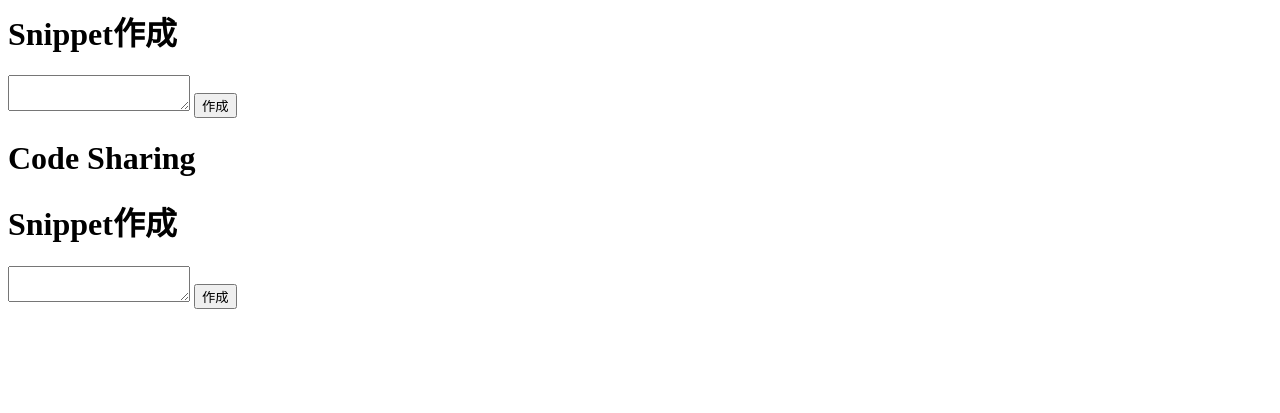
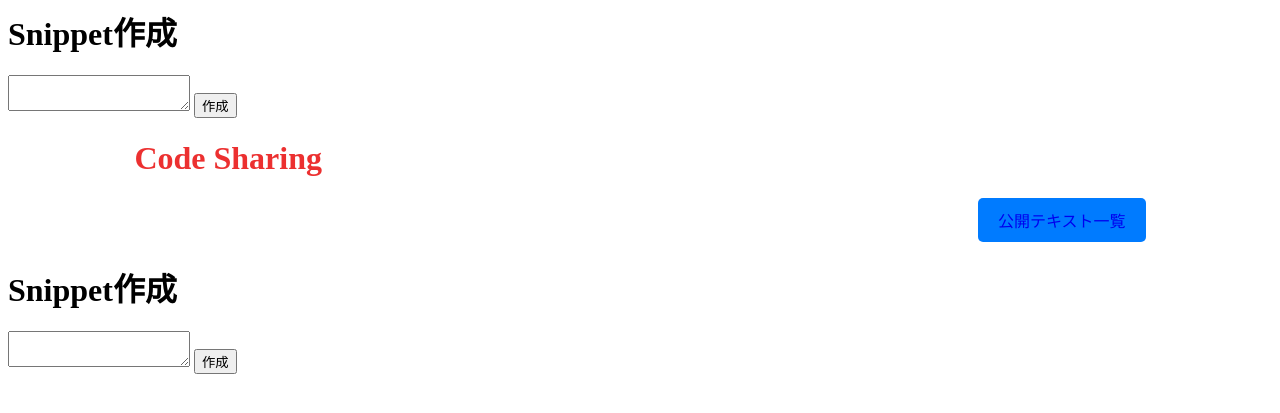
Before and after one commit to kashmii/recursion_snippet_share, a PHP site: page /list in a window 1280 px wide. Shown: the top 413 px of the page. Run offline with PHP 8.4, Linux system fonts and the light colour scheme.

Commit message:
トップページデザイン調整

```diff
--- a/Views/layout/header.php
+++ b/Views/layout/header.php
@@ -1,2 +1,16 @@
-<h1>Code Sharing</h1>
-<!-- サイト名とlistへのリンクを表示 -->
+<!DOCTYPE html>
+<html lang="ja">
+
+<head>
+  <meta charset="UTF-8">
+  <title>Code Sharing</title>
+
+  <link rel="stylesheet" href="/css/styles.css">
+</head>
+
+<div class="header-container">
+  <h1 class="site-title">Code Sharing</h1>
+  <div class="link-wrapper">
+    <a href="/list" class="list-link">公開テキスト一覧</a>
+  </div>
+</div>
--- /dev/null
+++ b/css/styles.css
@@ -0,0 +1,108 @@
+/*        */
+/* Header */
+/*        */
+
+.header-container {
+  margin: 0 auto 20px;
+  width: 80%;
+}
+
+.site-title {
+  color: #ec3030;
+}
+
+.link-wrapper {
+  display: flex;
+}
+
+.list-link {
+  margin-left: auto;
+  display: inline-block;
+  padding: 10px 20px;
+  font-size: 16px
+  color: #fff;
+  background-color: #007bff;
+  border: none;
+  border-radius: 5px;
+  text-align: center;
+  text-decoration: none;
+  cursor: pointer;
+  transition: background-color 0.3s ease;
+}
+
+.list-link:hover {
+  background-color: #0056b3;
+}
+
+/*        */
+/* index  */
+/*        */
+
+.index-container {
+  margin: 0 auto 200px;
+  width: 80%;
+}
+
+.select-wrapper {
+  margin-bottom: 20px;
+}
+
+.language-select {
+  width: 200px;
+  height: 30px;
+}
+
+#editor {
+  width: 100%;
+  height: 600px;
+  border: 1px solid grey;
+}
+
+.below-editor-wrapper {
+  margin-top: 20px;
+}
+
+.title-wrapper,
+.expiration-wrapper {
+  display: flex;
+  margin-bottom: 10px;
+}
+
+.lower-label {
+  margin-right: 10px;
+  min-width: 200px;
+}
+
+#title {
+  width: 100%;
+}
+
+#expiration {
+  width: 200px;
+  height: 30px;
+}
+
+.submit-button-wrapper {
+  margin-top: 40px;
+}
+
+.submit-button {
+  width: 200px;
+  height: 40px;
+  background-color: #4cca90;
+  cursor: pointer;
+  display: inline-block;
+  padding: 10px 20px;
+  font-size: 16px;
+  color: #fff;
+  border: none;
+  border-radius: 5px;
+  text-align: center;
+  text-decoration: none;
+  cursor: pointer;
+  transition: background-color 0.3s ease;
+}
+
+.submit-button:hover {
+  background-color: #4caa70;
+}
```
Also changed, not shown: Views/index.php (+29 -7 lines).
